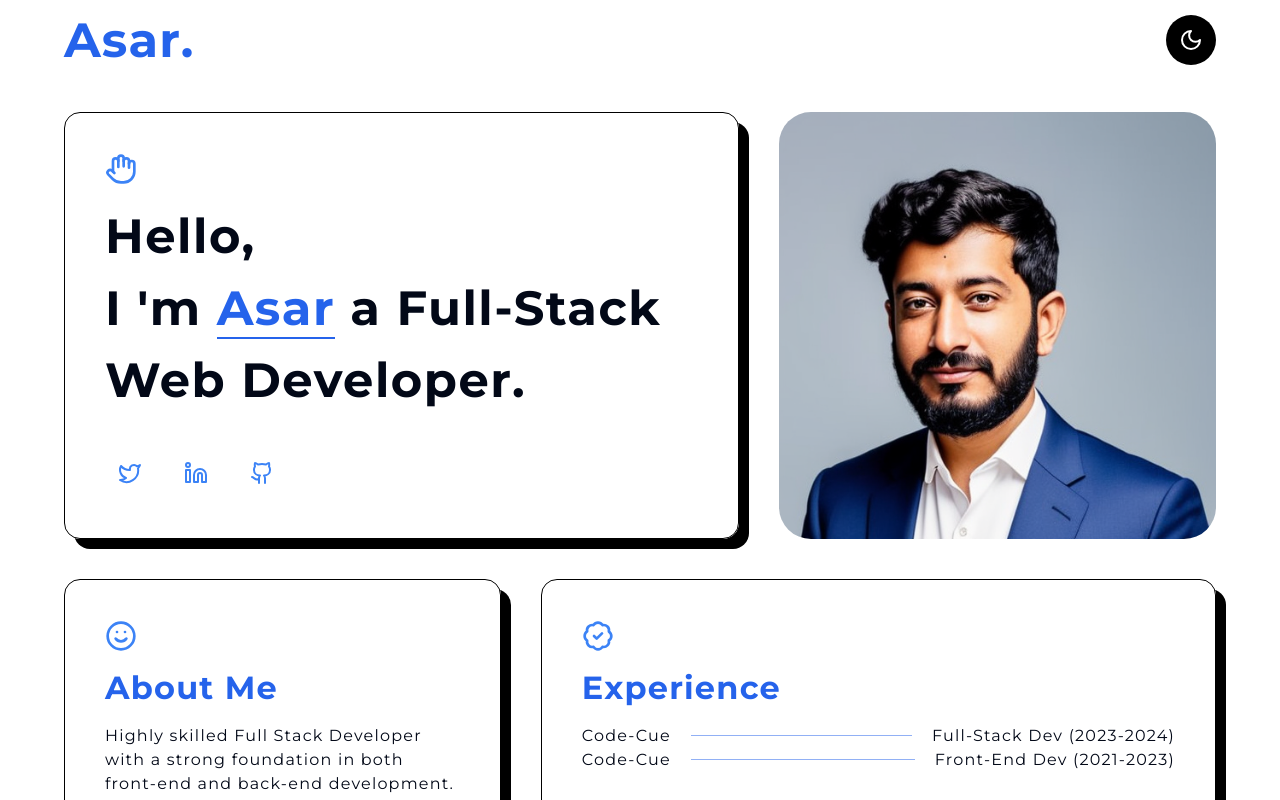
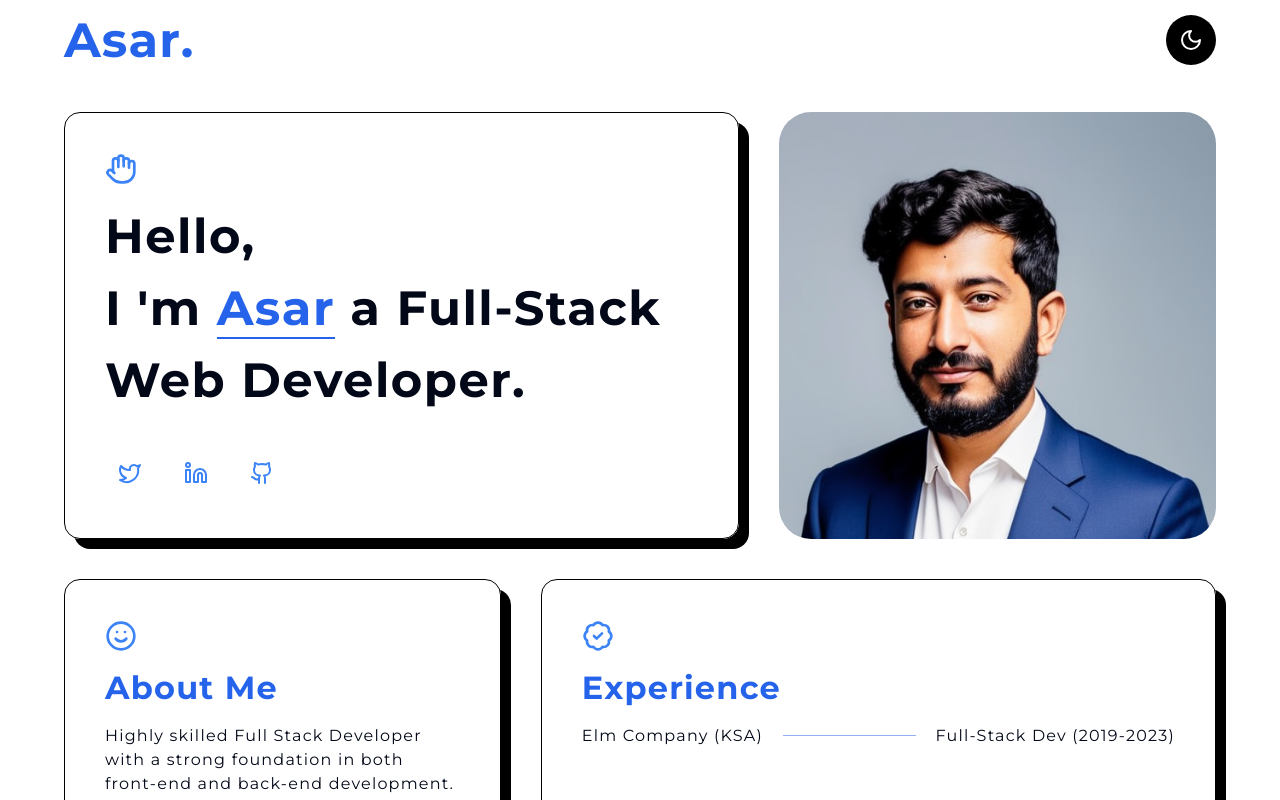
Before and after one commit to AsarAman/portfolio, a Next.js app: page /about in a window 1280 px wide. Shown: the top 800 px of the page. Built offline with nearby package versions, Linux system fonts and the light colour scheme.

Commit message:
fixed a bug

```diff
--- a/src/app/about/page.js
+++ b/src/app/about/page.js
@@ -41,15 +41,15 @@ function About() {
           <h2>Experience</h2>
 
           <div className={styles.experience}>
-            <p>Code-Cue</p>
+            <p>Elm Company (KSA)</p>
             <div className={styles.line}></div>
-            <p className={styles.year}>Full-Stack Dev (2023-2024)</p>
+            <p className={styles.year}>Full-Stack Dev (2019-2023)</p>
           </div>
-          <div className={styles.experience}>
+          {/* <div className={styles.experience}>
             <p>Code-Cue</p>
             <div className={styles.line}></div>
             <p className={styles.year}>Front-End Dev (2021-2023)</p>
-          </div>
+          </div> */}
         </div>
       </div>
     </section>
--- a/src/app/resume/page.js
+++ b/src/app/resume/page.js
@@ -25,7 +25,7 @@ function Resume() {
             <a
               className={styles.btn}
               download
-              href="full-stack-developer-resume.pf"
+              href="vue-dev.pdf"
             >
               Download
             </a>
@@ -46,7 +46,7 @@ function Resume() {
             <h1>My Education</h1>
             <p>My education is:</p>
             <p className={styles.education}>
-              Bachelor in Software Engineering - 2020/2024
+              Bachelor in Software Engineering - 2015/2019
             </p>
           </div>
           <div className={styles.gridItem}>
```
Also changed, not shown: 1 other file (tests, documents, lock files or other folders).
